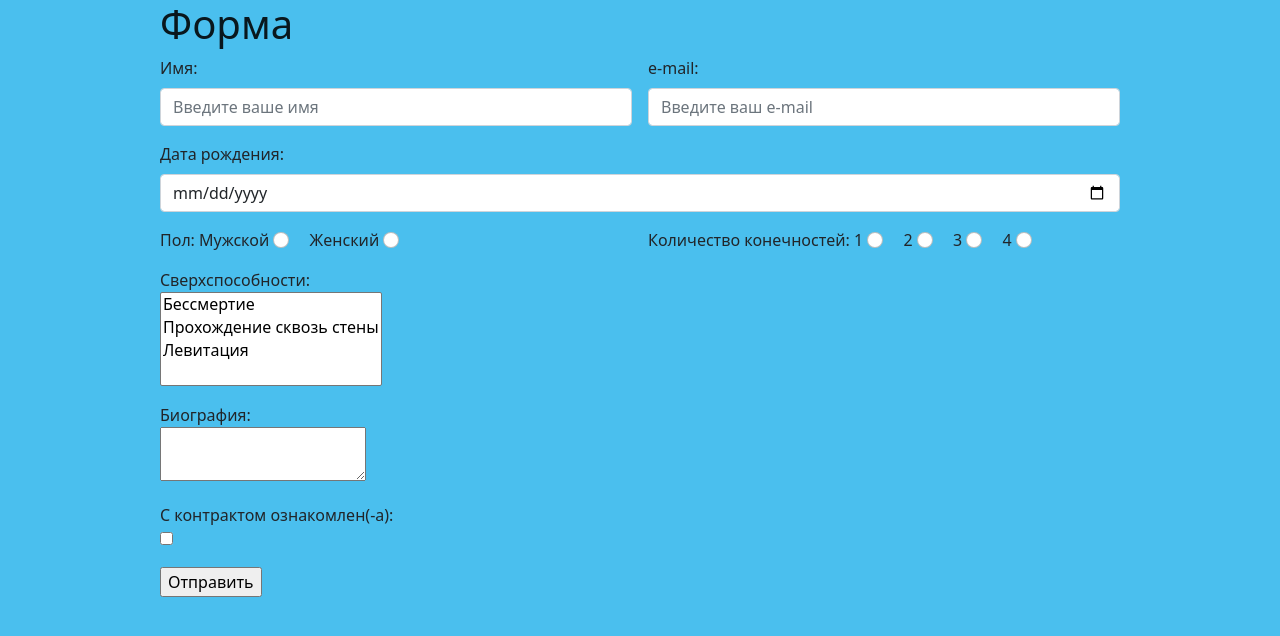
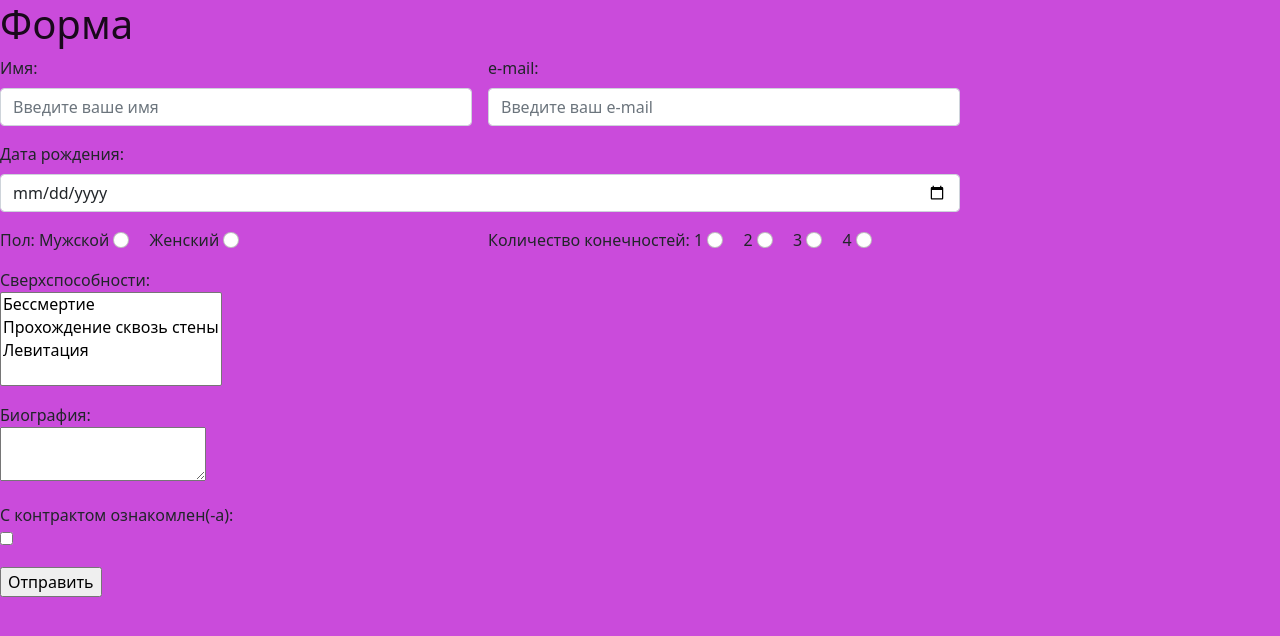
Before and after one commit to Shponarskii/11_s0169508.github.io, a PHP site: page / in a window 1280 px wide. Shown: the top 636 px of the page. Run offline with PHP 8.4, Linux system fonts and the light colour scheme.

Commit message:
Add files via upload

```diff
--- a/form.php
+++ b/form.php
@@ -9,7 +9,7 @@
 </head>
 <body>
 
-<div class="col-12 mx-lg-auto mx-md-auto mx-sm-auto mx-xl-auto order-2 order-sm-3" id="bc">
+<div class="col-12 m order-2 order-sm-3" id="bc">
 
     <h1 id="c">Форма</h1>
 
--- a/index.php
+++ b/index.php
@@ -95,8 +95,6 @@ try {
         $ex3->execute(array($id_user, $power_id));
     }
 
-    echo "Данные успешно сохранены";
-
 }
 catch (PDOException $e) {
     print('Database error : ' . $e->getMessage());
--- a/style.css
+++ b/style.css
@@ -17,5 +17,5 @@
     max-width: 960px;
 }
 body{
-    background-color: rgba(13, 170, 233, 0.747);
+    background-color: rgba(185, 14, 207, 0.747);
 }
```
